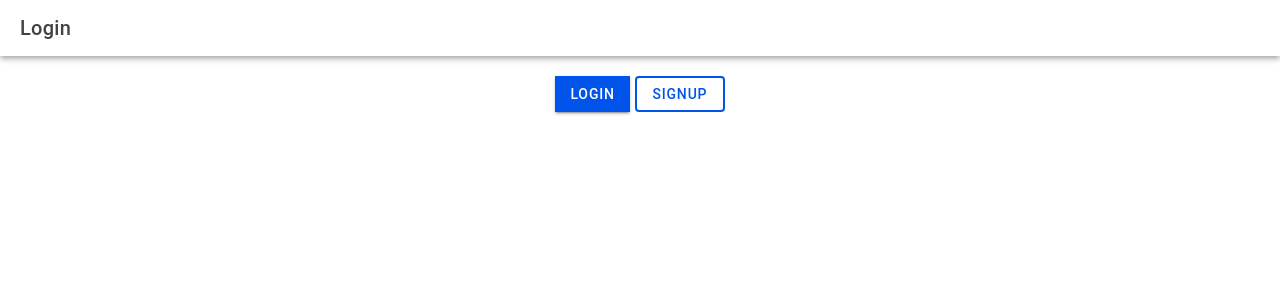
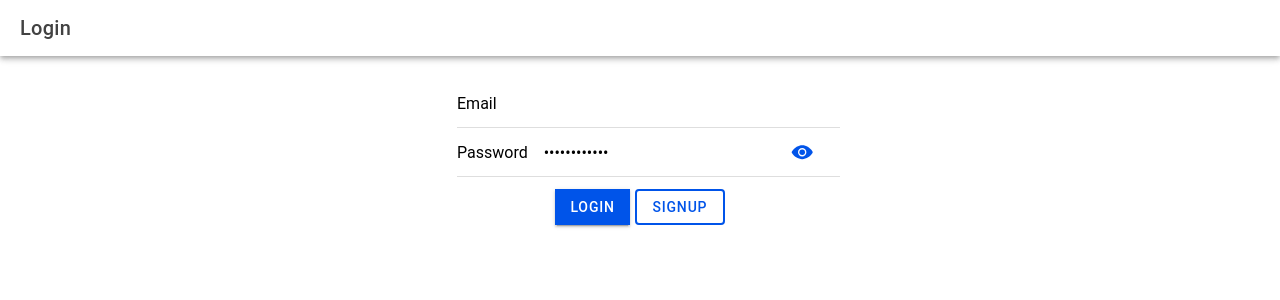
Before and after one commit to aryeeeeeeeeel/it35-final, a React (Vite) app: page /it35-final in a window 1280 px wide. Shown: the top 300 px of the page. Built offline with nearby package versions, Linux system fonts and the light colour scheme.

Commit message:
Added ioninput email/password

```diff
--- a/src/pages/Login.tsx
+++ b/src/pages/Login.tsx
@@ -3,6 +3,10 @@ import {
     IonButtons,
       IonContent,
       IonHeader,
+      IonInput,
+      IonInputPasswordToggle,
+      IonItem,
+      IonList,
       IonMenuButton,
       IonPage,
       IonTitle,
@@ -30,6 +34,19 @@ import {
         </IonHeader>
         <IonContent className='ion-padding'>
         <div style={{ display: "flex", justifyContent: "center", alignItems: "center" }}>
+        <IonList>
+           <IonItem>
+             <IonInput type="email" label="Email" value="">
+             </IonInput>
+             </IonItem>
+             <IonItem>
+             <IonInput type="password" label="Password" value="Chemistry123">
+            <IonInputPasswordToggle slot="end"></IonInputPasswordToggle>
+            </IonInput>
+           </IonItem>
+       </IonList>
+       </div>
+       <div style={{ display: "flex", justifyContent: "center", alignItems: "center" }}>
             <IonButton onClick={() => doLogin()} expand="full">
                 Login
             </IonButton>
```
